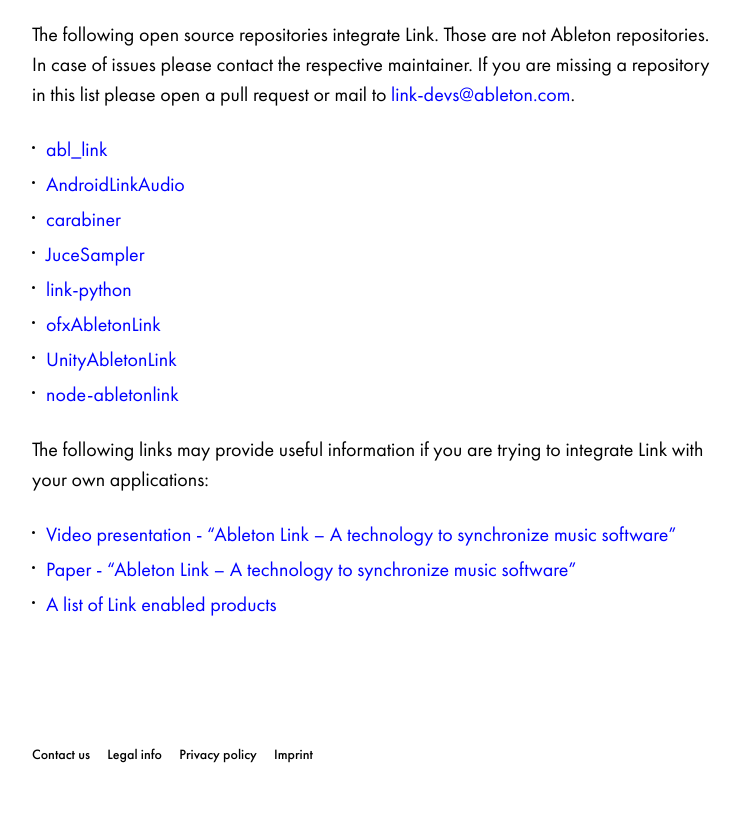
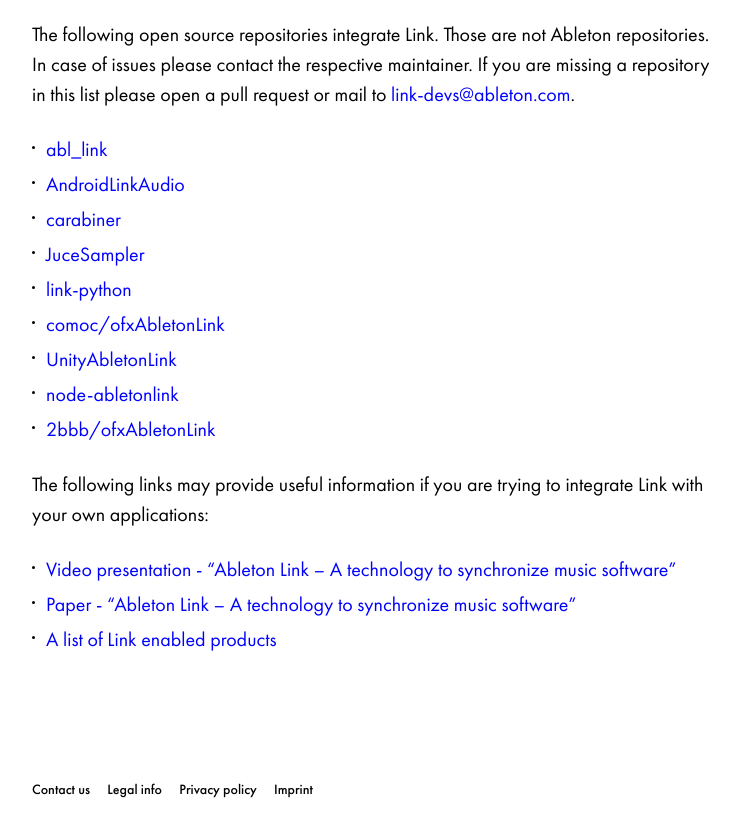
Before and after one commit to Ableton/ableton.github.io, a Jekyll site: the page built from link/index.md, in a window 1280 px wide and 900 px high, scrolled down 5955 px. Shown: the top 837 px of the window, without its empty margins (268-1008 px from the left). Built offline with Jekyll 4.4.1, drawn with Linux system fonts in a browser that asks for light colours.

Commit message:
Update index.md

```diff
--- a/link/index.md
+++ b/link/index.md
@@ -209,9 +209,10 @@ If you are missing a repository in this list please open a pull request or mail
 - [carabiner](https://github.com/brunchboy/carabiner)
 - [JuceSampler](https://github.com/ianacaburian/AbletonLink_JuceSampler)
 - [link-python](https://github.com/gonzaloflirt/link-python)
-- [ofxAbletonLink](https://github.com/comoc/ofxAbletonLink)
+- [comoc/ofxAbletonLink](https://github.com/comoc/ofxAbletonLink)
 - [UnityAbletonLink](https://github.com/comoc/UnityAbletonLink)
 - [node-abletonlink](https://github.com/2bbb/node-abletonlink)
+- [2bbb/ofxAbletonLink](https://github.com/2bbb/ofxAbletonLink)
 
 The following links may provide useful information if you are trying to integrate Link
 with your own applications:
```
